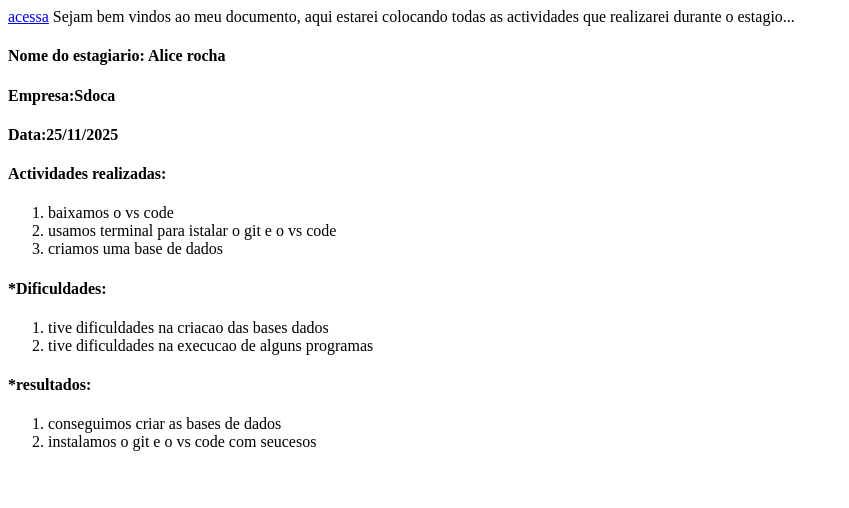
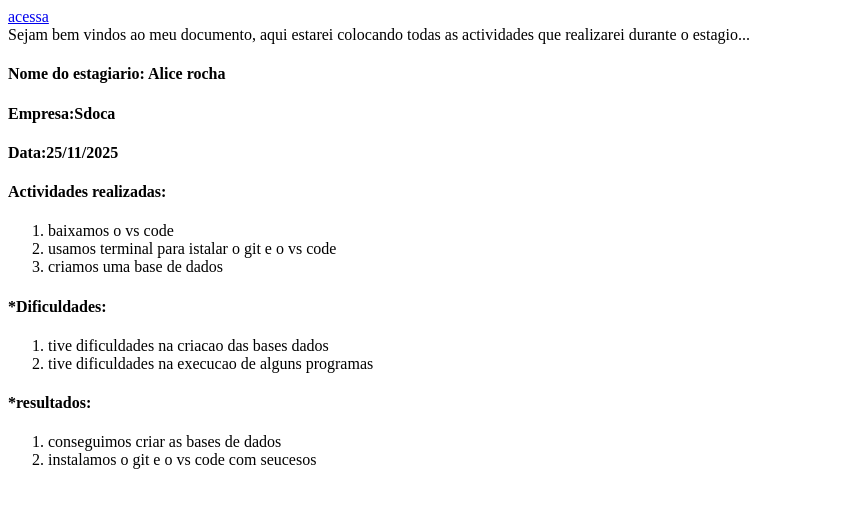
Before and after one commit to alicepaula507/meu-projecto, a plain HTML site: page index.html in a window 1280 px wide. Shown: the whole page, without its empty margins (0-849 px from the left). Drawn offline with Linux system fonts and the light colour scheme.

Commit message:
fome fome

```diff
--- a/index.html
+++ b/index.html
@@ -6,7 +6,7 @@
     <title>primeiro projecto</title>
 </head>
 <body>
-    <a href="al.html">acessa</a>
+    <a href="al.html">acessa</a><br>
 
 
         Sejam bem vindos ao meu documento, aqui estarei
```
